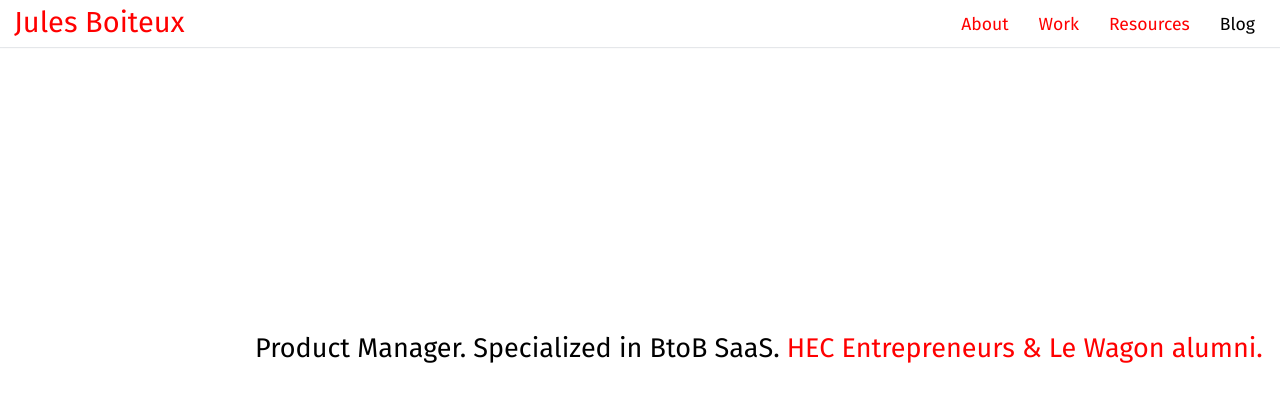
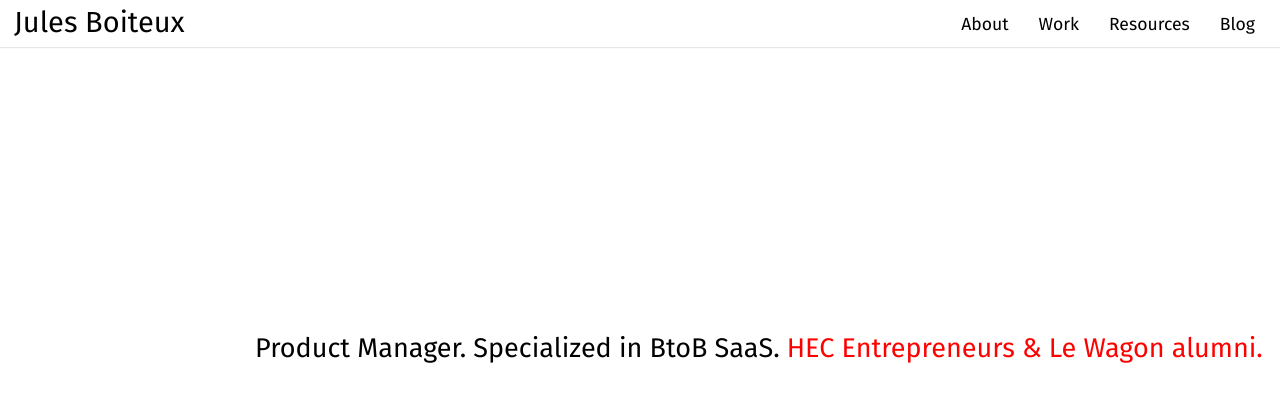
Before and after one commit to julesb22/my_personal_website_and_blog, a Jekyll site: the page built from index.html, in a window 1280 px wide. Shown: the top 402 px of the page. Built offline with Jekyll 4.4.1, drawn with Linux system fonts in a browser that asks for light colours.

Commit message:
fixed the nav bar

```diff
--- a/_sass/_layout.scss
+++ b/_sass/_layout.scss
@@ -166,9 +166,9 @@ margin-left: 7px;
     // left: 886px;
 }
 
-.nav-bar-button {
-	color: red;
-}
+// .nav-bar-button {
+// 	color: red;
+// }
 
 .container-prop {
 		display: flex;
```
